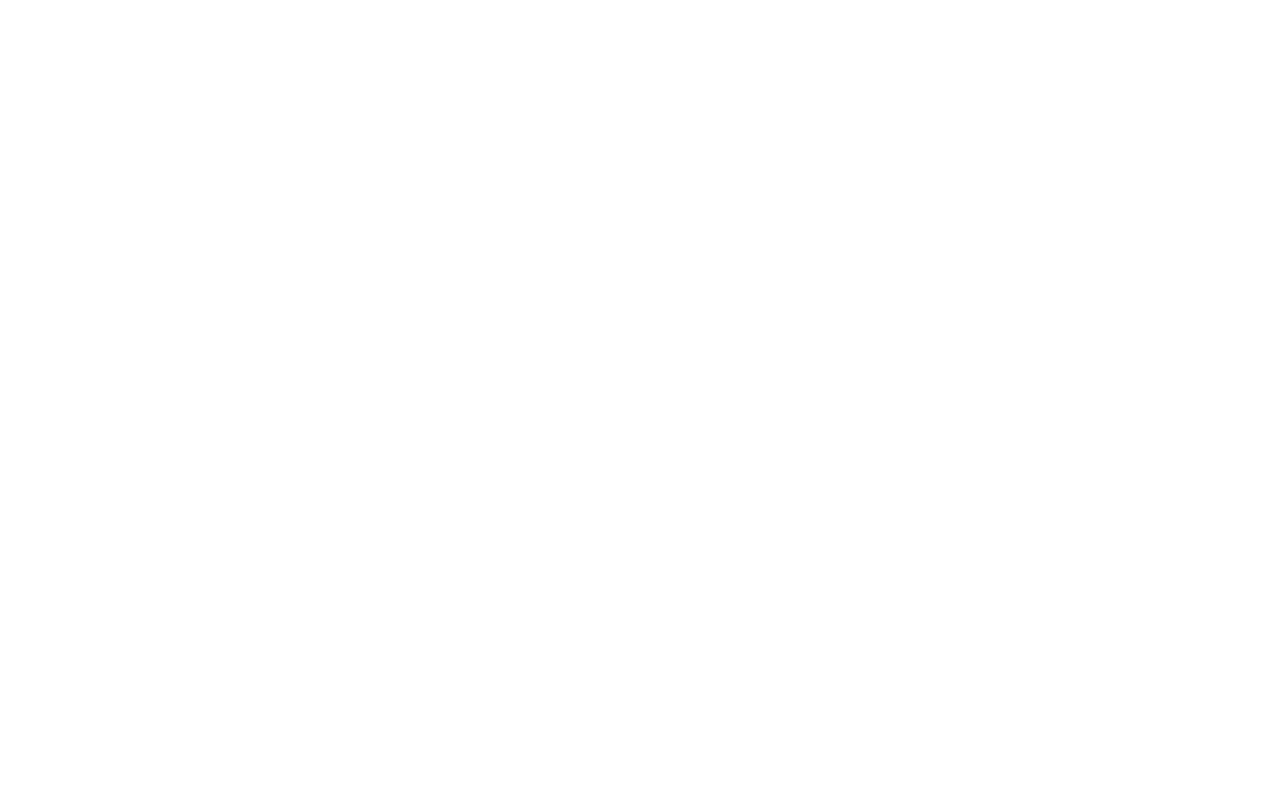
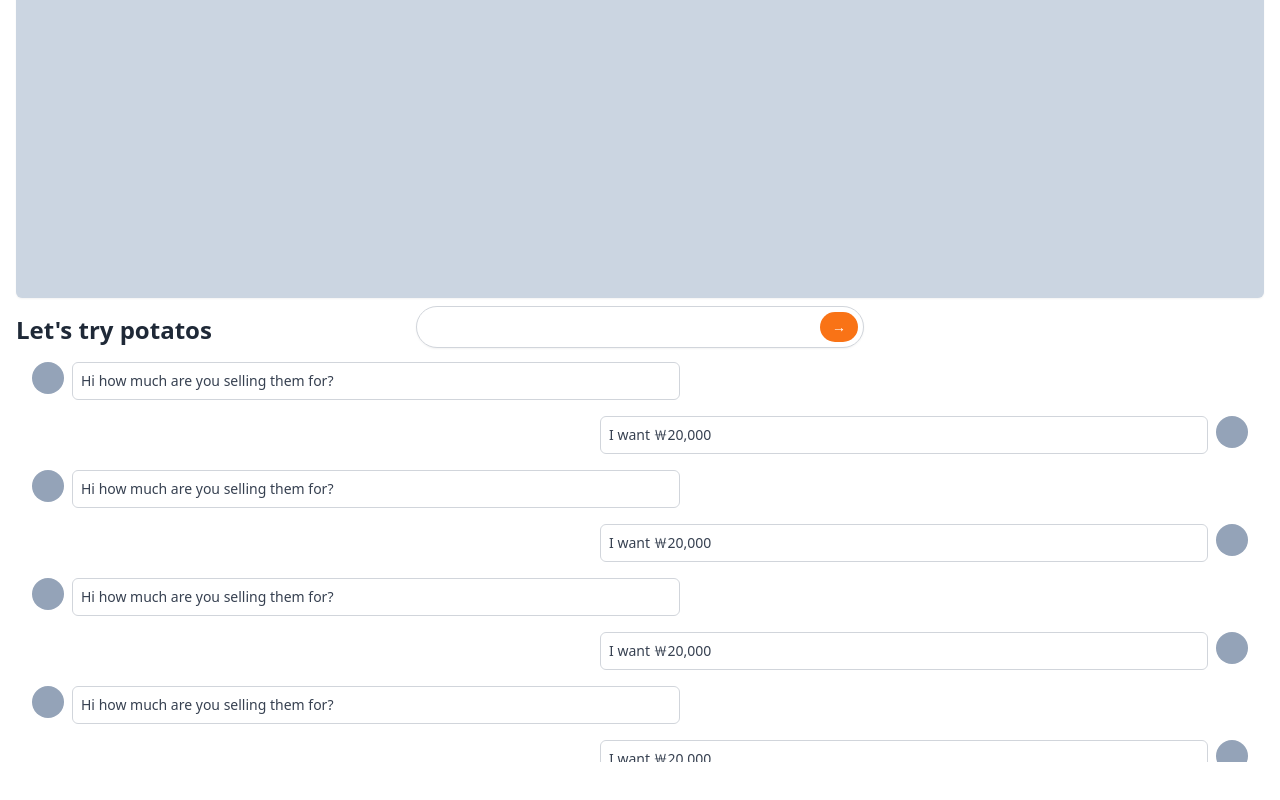
Before and after one commit to yeonjijeon/React-nomad_carrot_market_app, a Next.js app: page /live/1 in a window 1280 px wide. Before the commit this address had no page. Shown: the part 444-1244 px from the top of the page. Before the commit the page ends 800 px from the top, so only its background shows below. Built offline with nearby package versions, Linux system fonts and the light colour scheme.

Commit message:
Live Detail

```diff
--- /dev/null
+++ b/pages/live/[id].tsx
@@ -0,0 +1,81 @@
+import type { NextPage } from 'next'
+
+const LiveDetail: NextPage = () => {
+  return (
+    <div className="py-10 px-4 space-y-4">
+      <div className="w-full rounded-md shadow-sm bg-slate-300 aspect-video" />
+      <h3 className="text-gray-800 font-semibold  text-2xl mt-2">
+        Let's try potatos
+      </h3>
+      <div className="mt-10 pb-16 h-[50vh] px-4 overflow-y-scroll space-y-4">
+        <div className="flex items-start space-x-2">
+          <div className="w-8 h-8 rounded-full bg-slate-400" />
+          <div className="w-1/2 text-sm text-gray-700 p-2 border border-gray-300 rounded-md">
+            <p>Hi how much are you selling them for?</p>
+          </div>
+        </div>
+
+        <div className="flex flex-row-reverse items-start space-x-2 space-x-reverse">
+          <div className="w-8 h-8 rounded-full bg-slate-400" />
+          <div className="w-1/2 text-sm text-gray-700 p-2 border border-gray-300 rounded-md">
+            <p>I want ￦20,000</p>
+          </div>
+        </div>
+        <div className="flex items-start space-x-2">
+          <div className="w-8 h-8 rounded-full bg-slate-400" />
+          <div className="w-1/2 text-sm text-gray-700 p-2 border border-gray-300 rounded-md">
+            <p>Hi how much are you selling them for?</p>
+          </div>
+        </div>
+
+        <div className="flex flex-row-reverse items-start space-x-2 space-x-reverse">
+          <div className="w-8 h-8 rounded-full bg-slate-400" />
+          <div className="w-1/2 text-sm text-gray-700 p-2 border border-gray-300 rounded-md">
+            <p>I want ￦20,000</p>
+          </div>
+        </div>
+        <div className="flex items-start space-x-2">
+          <div className="w-8 h-8 rounded-full bg-slate-400" />
+          <div className="w-1/2 text-sm text-gray-700 p-2 border border-gray-300 rounded-md">
+            <p>Hi how much are you selling them for?</p>
+          </div>
+        </div>
+
+        <div className="flex flex-row-reverse items-start space-x-2 space-x-reverse">
+          <div className="w-8 h-8 rounded-full bg-slate-400" />
+          <div className="w-1/2 text-sm text-gray-700 p-2 border border-gray-300 rounded-md">
+            <p>I want ￦20,000</p>
+          </div>
+        </div>
+        <div className="flex items-start space-x-2">
+          <div className="w-8 h-8 rounded-full bg-slate-400" />
+          <div className="w-1/2 text-sm text-gray-700 p-2 border border-gray-300 rounded-md">
+            <p>Hi how much are you selling them for?</p>
+          </div>
+        </div>
+
+        <div className="flex flex-row-reverse items-start space-x-2 space-x-reverse">
+          <div className="w-8 h-8 rounded-full bg-slate-400" />
+          <div className="w-1/2 text-sm text-gray-700 p-2 border border-gray-300 rounded-md">
+            <p>I want ￦20,000</p>
+          </div>
+        </div>
+      </div>
+      <div className="fixed w-full mx-auto max-w-md bottom-2 inset-x-0">
+        <div className="flex items-center relative">
+          <input
+            type="text"
+            className="shadow-sm rounded-full w-full pr-12 border-gray-300 focus:ring-orange-500 focus:outline-none focus:border-orange-500"
+          />
+          <div className="absolute inset-y-0 flex py-1.5 pr-1.5 right-0">
+            <button className="flex focus:ring-2 focus:ring-offset-2 focus:ring-orange-500 items-center bg-orange-500 rounded-full px-3 hover:bg-orange-600 text-sm text-white">
+              &rarr;
+            </button>
+          </div>
+        </div>
+      </div>
+    </div>
+  )
+}
+
+export default LiveDetail
```
Also changed, not shown: pages/live/index.tsx (renamed from pages/lives.tsx).
